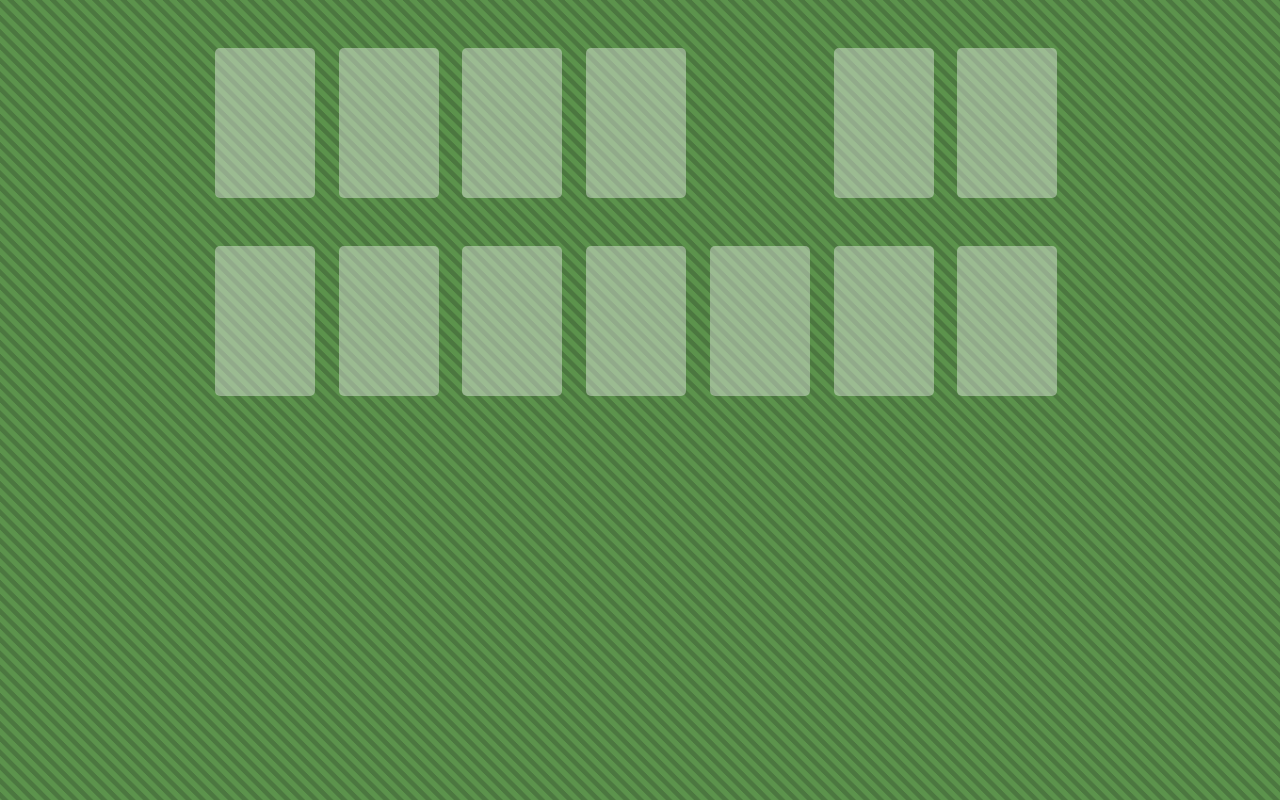
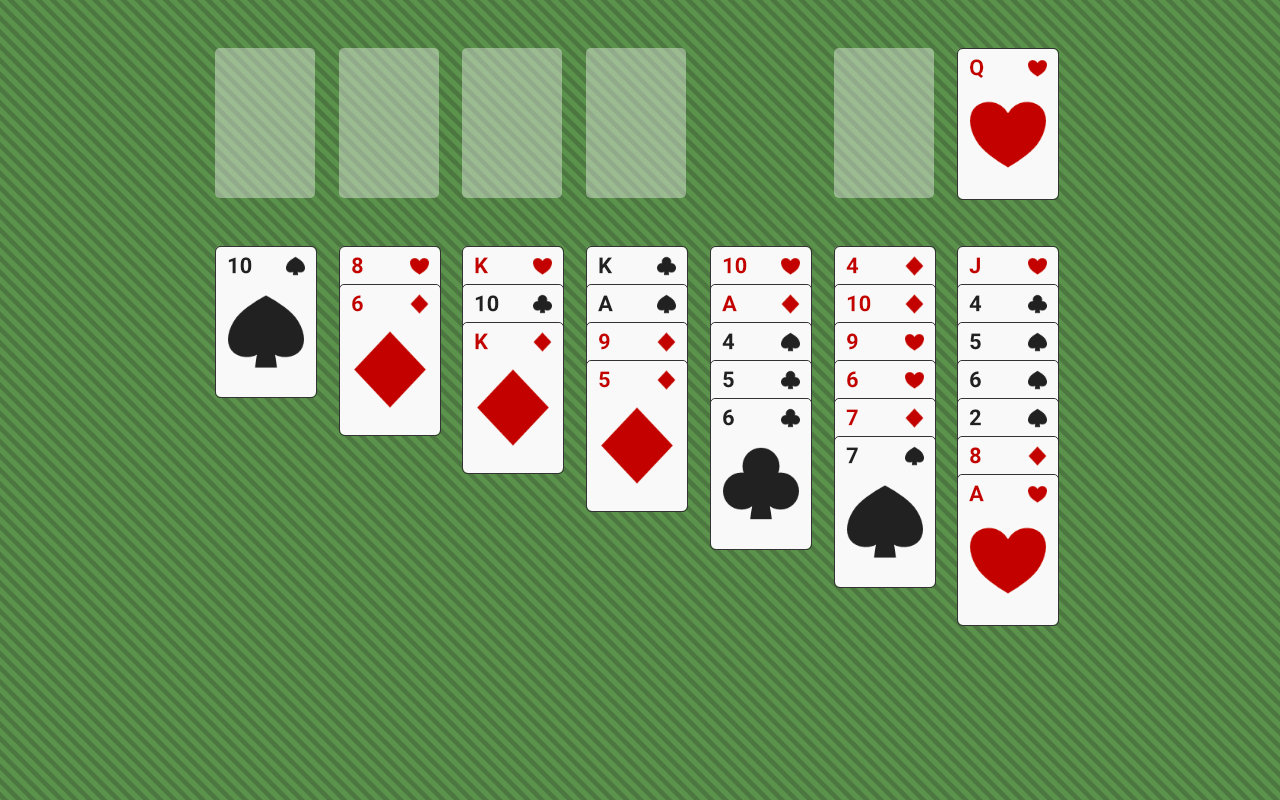
Before and after one commit to catarina-mcs/solitaire, a website: page src/index.html in a window 1280 px wide. Drawn offline with Linux system fonts and the light colour scheme.

Commit message:
Shuffle, distribute and display cards

```diff
--- a/src/scripts/index.js
+++ b/src/scripts/index.js
@@ -1,15 +1,80 @@
+const foundationsDisplay = document.querySelectorAll('.foundations-pile');
+const wasteDisplay = document.querySelector('.waste-pile');
+const stockDisplay = document.querySelector('.stock-pile');
+const tableauDisplay = document.querySelectorAll('.tableau-pile');
+let deck = [];
+let foundations = [[],[],[],[]];
+let waste = [];
+let stock = [];
+let tableau = [];
+
 function createCards() {
     const suits = ['hearts', 'diamonds', 'spades', 'clubs'];
-    let deck = [];
 
     suits.forEach(suit => {
         for (let i=0; i < 13; i++) {
             deck.push({
                 suit: suit,
-                value: i,
-                imageSrc: `./images/deck/${suit}-${i}`
+                value: i+1,
+                imageSrc: `./images/deck/${suit}-${i+1}.png`
             });
         }
     });
 }
+
+function shuffleCards() {
+    deck.forEach((_, i) => {
+        const randomNum = Math.floor(Math.random() * deck.length);
+        let temp;
+
+        temp = deck[randomNum];
+        deck[randomNum] = deck[i];
+        deck[i] = temp;
+    });
+
+    // console.log(deck);
+}
+
+function distributeCards() {
+    for (let i=0; i < 7; i++) {
+        tableau.push(deck.splice(0, i+1));
+        tableau[i].forEach(card => {
+            card.position = 'tableau',
+            card.pile = i+1;
+        });
+    }
+
+    stock = (deck.splice(0, deck.length));
+    stock.forEach(card => {
+        card.position = 'stock';
+    });
+}
+
+function displayCards() {
+    tableau.forEach((pile, i) => {
+        let zIndex = 0;
+        let topDistance = 0;
+        let tableauHtml = '';
+        pile.forEach(card => {
+            tableauHtml += `<img src="${card.imageSrc}" class="card"/>`;
+        });
+        tableauDisplay[i].innerHTML = tableauHtml;
+        Array.from(tableauDisplay[i].children).forEach(card => {
+            card.style.zIndex = zIndex;
+            card.style.top = `${topDistance}px`;
+            zIndex++;
+            topDistance += 38;
+        });
+    });
+
+    const card = stock[stock.length-1];
+    stockDisplay.innerHTML = `<img src="${card.imageSrc}" class="card"/>`;
+
+    console.log(tableau);
+    console.log(stock);
+}
+
 createCards();
+shuffleCards();
+distributeCards();
+displayCards();
--- a/src/styles/styles.css
+++ b/src/styles/styles.css
@@ -18,13 +18,6 @@ body {
     grid-row-gap: 3em;
 }
 
-.placeholder {
-    background-color: #f1f0f06b;
-    border-radius: 5px;
-    width: 100px;
-    height: 150px;
-}
-
 .waste-pile {
     grid-column: 6 / 7;
 }
@@ -36,3 +29,18 @@ body {
 .tableau-pile {
     grid-row: 2 / 3;
 }
+
+
+.placeholder {
+    background-color: #f1f0f06b;
+    border-radius: 5px;
+    width: 100px;
+    height: 150px;
+    position: relative;
+}
+
+.card {
+    position: absolute;
+    border: 1px solid #333333;
+    border-radius: 5px;
+}
```
Also changed, not shown: src/index.html (line endings or trailing spaces).
